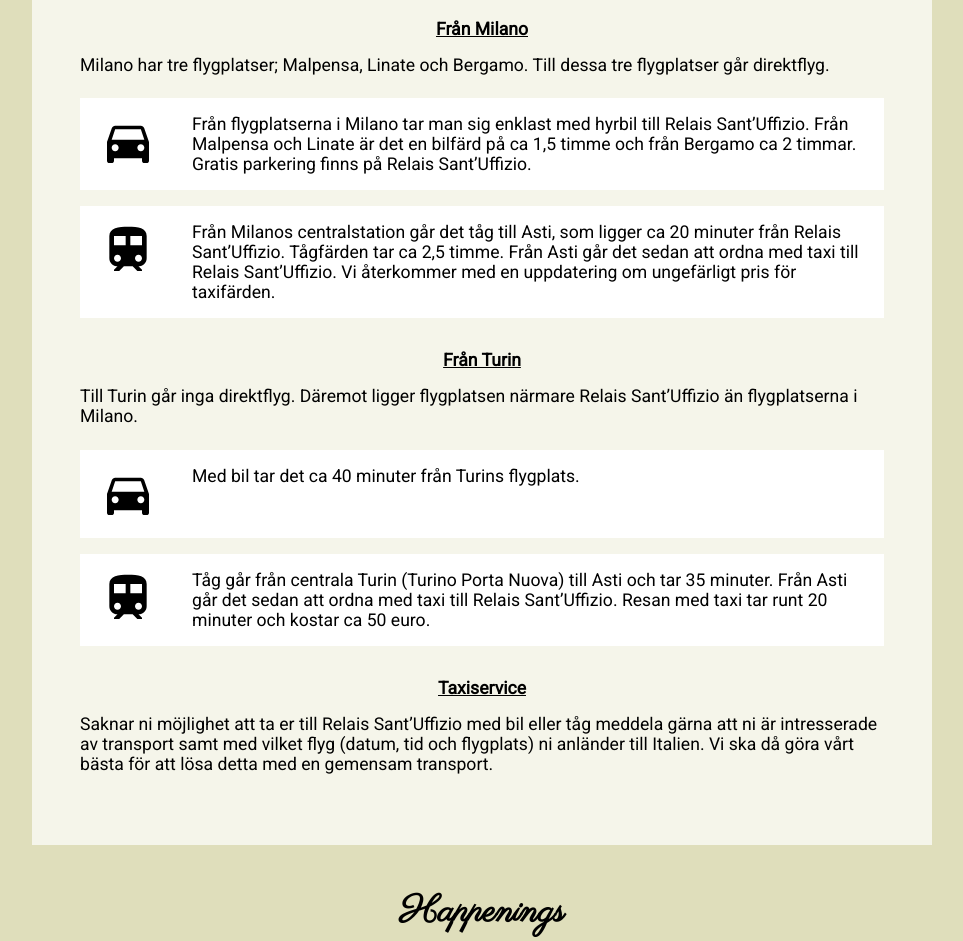
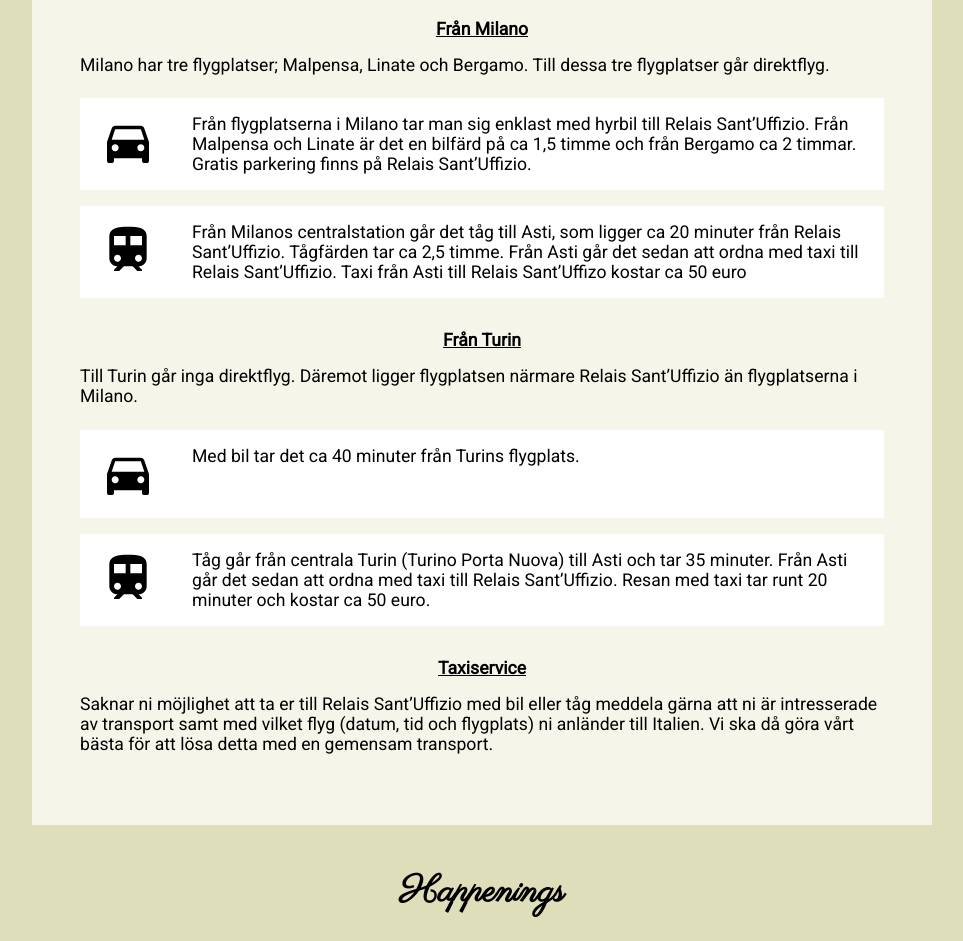
Before and after one commit to linajonsson/ida-roger-wedding, a Gatsby site: page / in a window 1280 px wide. Shown: the part 2529-3470 px from the top of the page, without its empty margins (224-1187 px from the left). Built offline with nearby package versions, Linux system fonts and the light colour scheme; Gatsby itself is replaced by a stand-in of ours; a web font is replaced by a local one.

Commit message:
One more update

```diff
--- a/src/components/content/transportationInfo.js
+++ b/src/components/content/transportationInfo.js
@@ -12,7 +12,7 @@ export const transportationInfo = [
       {
         header: "Tåg",
         text:
-          "Från Milanos centralstation går det tåg till Asti, som ligger ca 20 minuter från Relais Sant’Uffizio. Tågfärden tar ca 2,5 timme. Från Asti går det sedan att ordna med taxi till Relais Sant’Uffizio. Vi återkommer med en uppdatering om ungefärligt pris för taxifärden.",
+          "Från Milanos centralstation går det tåg till Asti, som ligger ca 20 minuter från Relais Sant’Uffizio. Tågfärden tar ca 2,5 timme. Från Asti går det sedan att ordna med taxi till Relais Sant’Uffizio. Taxi från Asti till Relais Sant’Uffizo kostar ca 50 euro",
       },
     ],
   },
```
